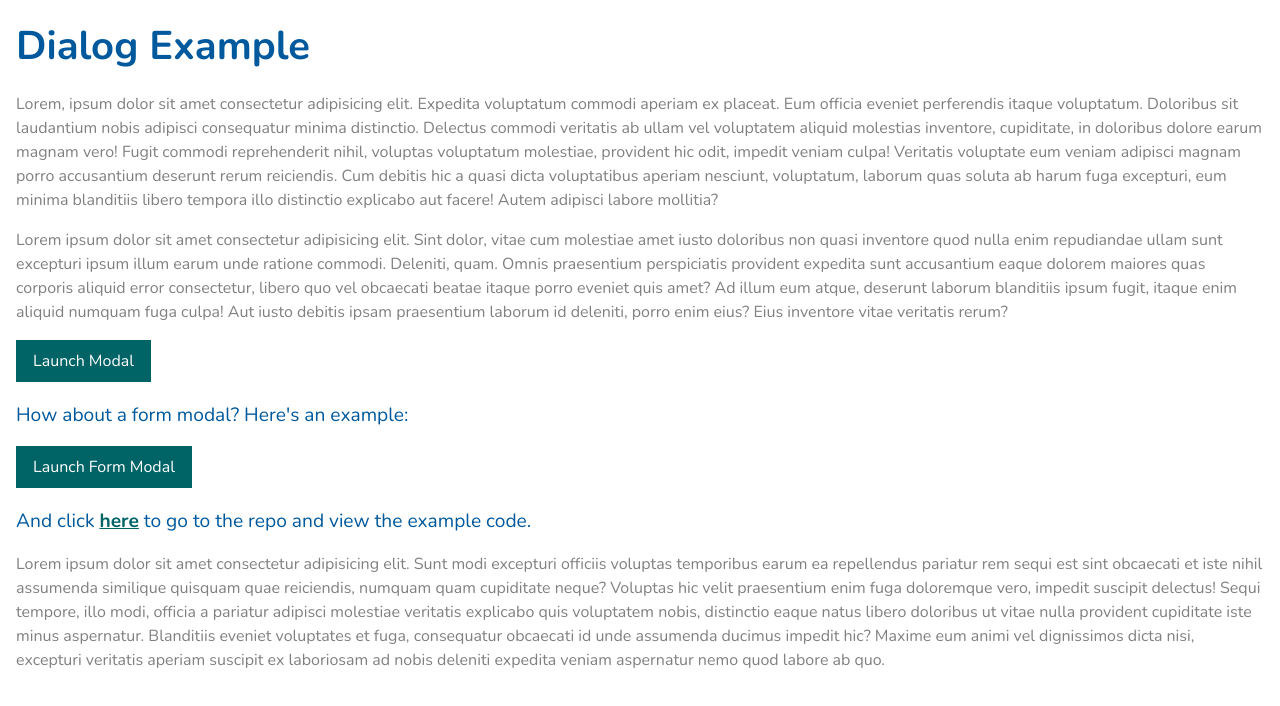
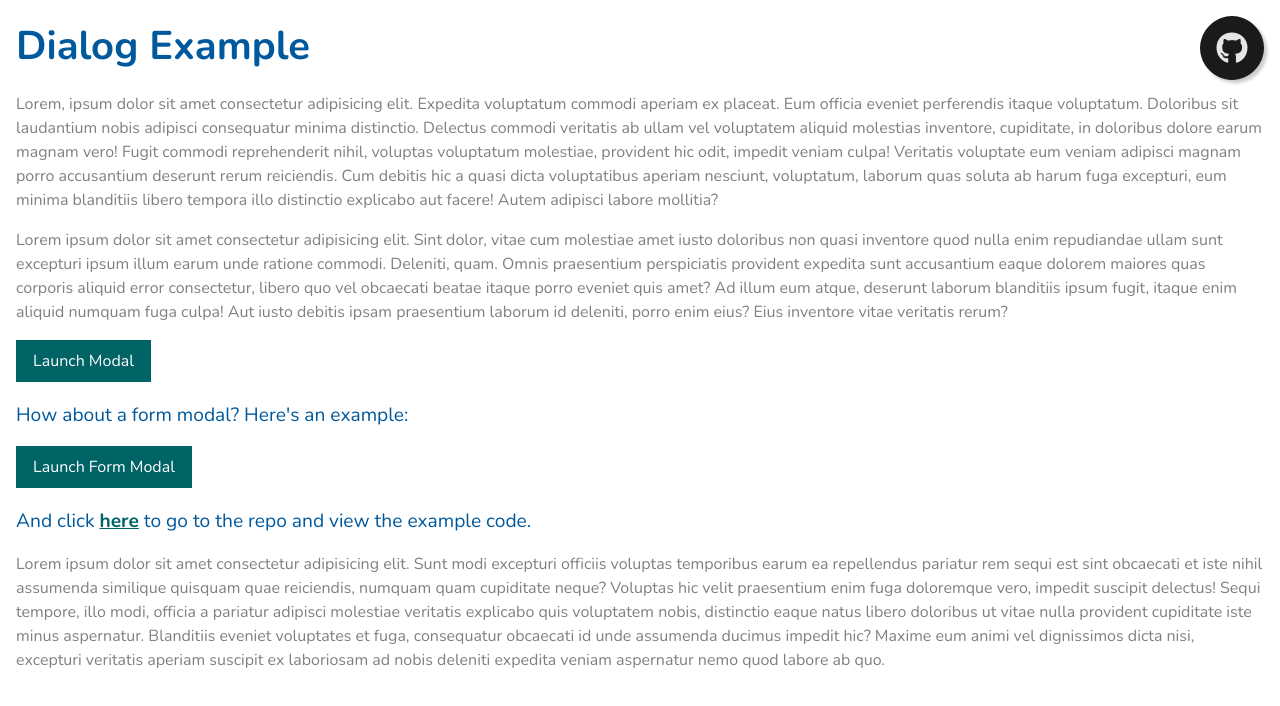
Before and after one commit to davinaleong/proj-dialog-example, a website built with Vite: page index.html in a window 1280 px wide. Built offline with nearby package versions, Linux system fonts and the light colour scheme.

Commit message:
Added favicon and github link

```diff
--- a/index.html
+++ b/index.html
@@ -5,6 +5,8 @@
     <meta name="viewport" content="width=device-width, initial-scale=1.0" />
 
     <title>Dialog Example</title>
+
+    <link rel="icon" type="image/png" href="./images/favicon-32x32.png" />
 
     <link rel="preconnect" href="https://fonts.googleapis.com" />
     <link rel="preconnect" href="https://fonts.gstatic.com" crossorigin />
@@ -17,6 +19,11 @@
     <link rel="stylesheet" href="./styles/main.css" />
 
     <script defer type="module" src="./scripts/main.js"></script>
+    <script
+      defer
+      src="https://kit.fontawesome.com/6c0a4e7a8f.js"
+      crossorigin="anonymous"
+    ></script>
   </head>
   <body class="clr-grey-500 bg-grey-50">
     <main class="flow">
@@ -152,5 +159,13 @@
         </form>
       </div>
     </dialog>
+
+    <a
+      href="https://github.com/davinaleong/proj-dialog-example"
+      target="_blank"
+      class="btn btn-icon"
+    >
+      <i class="fab fa-github"></i>
+    </a>
   </body>
 </html>
--- a/styles/main.css
+++ b/styles/main.css
@@ -199,12 +199,28 @@
   border: thin solid var(--btn-border-clr);
   padding: var(--btn-padding);
   transition: all 0.3s ease-in-out;
+  text-decoration: none;
 }
 
 .btn:where(:hover, :focus, :focus-visible) {
   color: var(--btn-hover-clr);
   background-color: var(--btn-hover-bg-clr);
   border: thin solid var(--btn-hover-border-clr);
+}
+
+.btn-icon {
+  --btn-padding: 0;
+  --btn-icon-size: var(--size-800);
+
+  width: var(--btn-icon-size);
+  height: var(--btn-icon-size);
+  font-size: var(--fs-700);
+  border-radius: 50%;
+  box-shadow: 0.1em 0.1em 0.1em 0 rgba(0, 0, 0, 0.2);
+
+  position: fixed;
+  top: var(--size-400);
+  right: var(--size-400);
 }
 
 .btn-full {
```
Also changed, not shown: images/favicon-32x32.png (added), images/logo-512x512.png (added).
